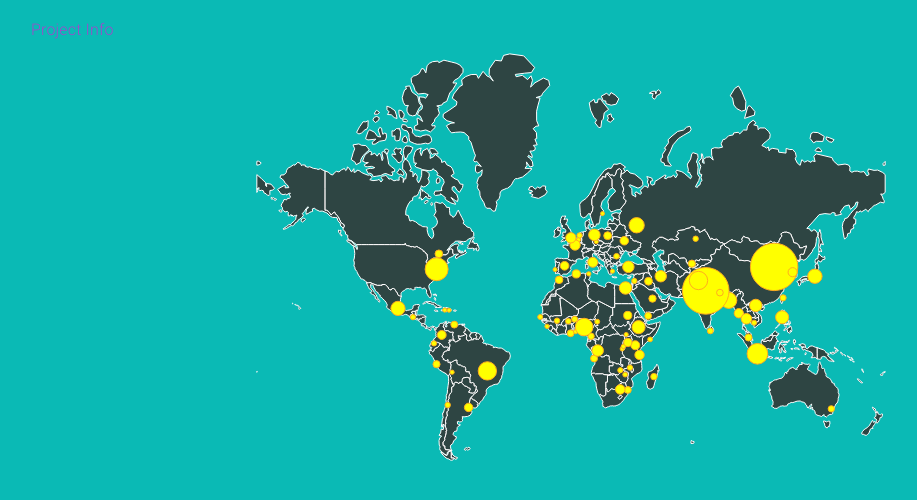
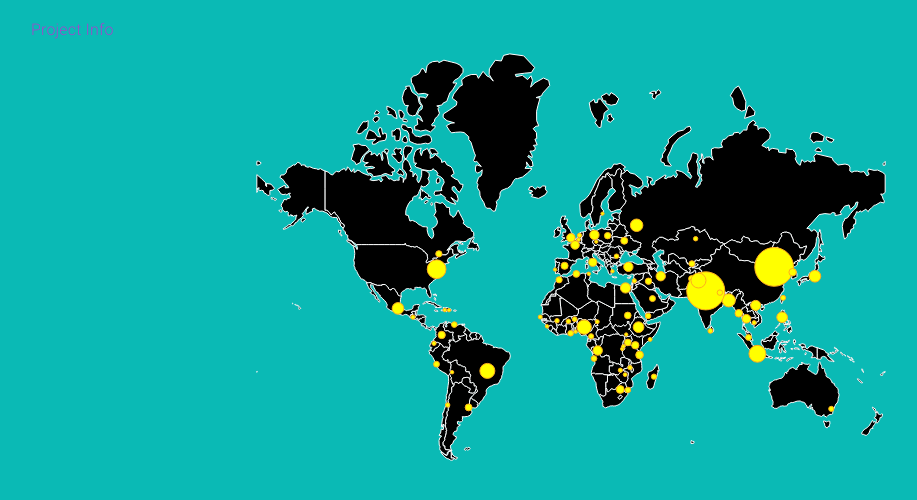
Before and after one commit to duanchenliu/hw3-let-s-go-vis, a plain HTML site: page index.html in a window 1280 px wide. Shown: the part 66-566 px from the top of the page, without its empty margins (69-986 px from the left). Drawn offline with nearby package versions, Linux system fonts and the light colour scheme.

Commit message:
first update

```diff
--- a/css/style.css
+++ b/css/style.css
@@ -6,9 +6,9 @@
     fill: firebrick;
 }
 
-.map {
+/* .map {
     fill: rgba(58, 30, 30, 0.749);
-}
+} */
 
 .map:hover {
     fill: forestgreen;
--- a/js/main.js
+++ b/js/main.js
@@ -27,6 +27,13 @@ Promise.all([
     console.log(countryinfo);
     console.log(worldmap);
 
+    // let colorPalette = d3.scaleOrdinal(d3.schemeSet3)
+    //                 .domain([countryinfo.population]);
+
+    let divScheme = d3.scaleDiverging()
+            .domain([d3.min(countryinfo, function(d){ return d.population}),(500000),d3.max(countryinfo, function(d){ return d.population})]) // mid-point : 50
+            .interpolator(d3.interpolateRdBu)
+
     let world = topojson.feature(worldmap, worldmap.objects.countries).features;
 
     let nodeSizeScale = d3.scaleSqrt()
@@ -40,9 +47,11 @@ Promise.all([
     svg.selectAll("path")
         .data(world.filter(d=>d.properties.name!='Antarctica'))
 		.enter()
-		.append("path")
+        .append("path")
 		.attr("class", "map")
-		.attr("d", path)
+        .attr("d", path)
+        // .attr("fill", "blue")
+        // .attr("fill", (d)=>colorPalette(d.population))
 		.attr('stroke', 'white');
 
     let node = svg.selectAll(".node")
@@ -50,7 +59,7 @@ Promise.all([
           .enter()
           .append("circle")
           .attr("class", "node")
-          .attr("r", d => nodeSizeScale(d.population))
+          .attr("r", d => nodeSizeScale(d.population/1.5))
           .attr("fill", "gold")
           .attr("stroke", "gold")
           .attr("transform", function(d) {
```
Also changed, not shown: data/country.csv (line endings or trailing spaces), 1 other file.
